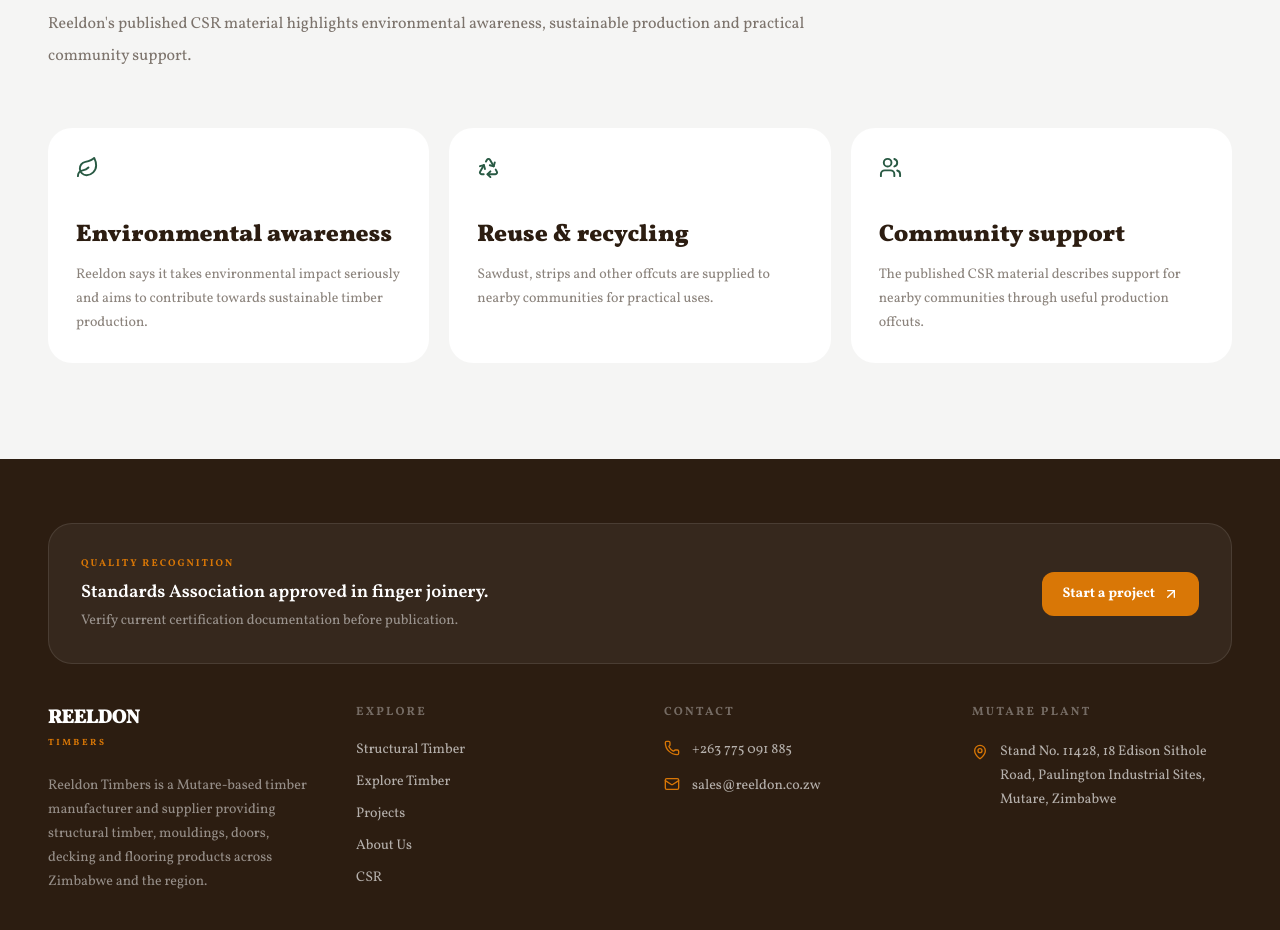
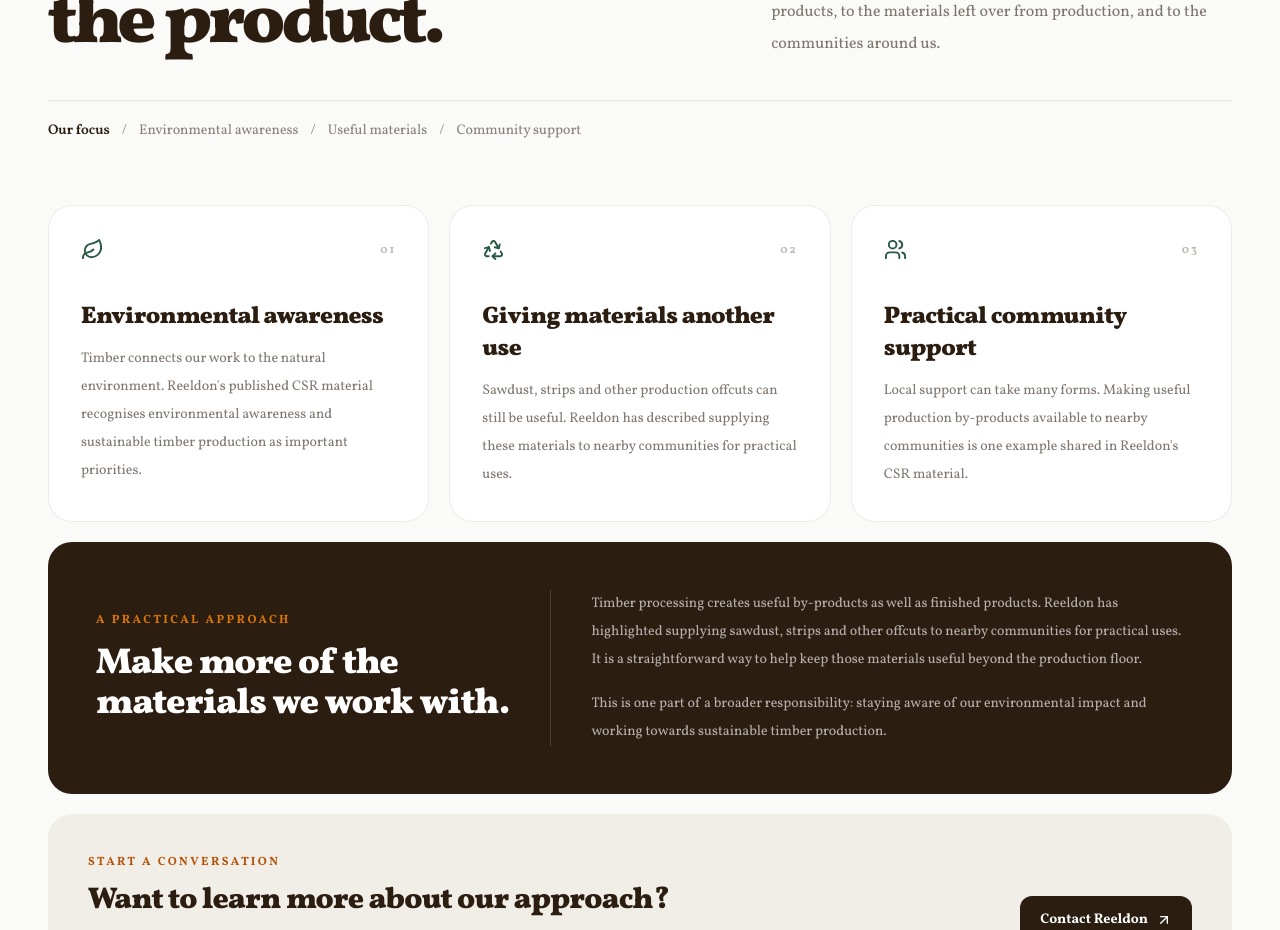
Before and after one commit to deano-98/Reeldon_web_app, a Next.js app: page /csr in a window 1280 px wide. Shown: the part 400-1330 px from the top of the page. Built offline with nearby package versions, Linux system fonts and the light colour scheme.

Commit message:
added new feauture to crs page

```diff
--- a/app/csr/page.tsx
+++ b/app/csr/page.tsx
@@ -1,6 +1,7 @@
 import type { Metadata } from "next";
+import Link from "next/link";
 import { buildMetadata } from "@/lib/metadata";
-import { Leaf, Recycle, Users } from "lucide-react";
+import { ArrowUpRight, Leaf, Recycle, Users } from "lucide-react";
 
 // Review this content against the latest approved CSR and sustainability information.
 export const metadata: Metadata = buildMetadata(
@@ -8,47 +9,127 @@
   "Reeldon environmental awareness, sustainable production and community support initiatives.",
   "/csr",
 );
+
+const items = [
+  {
+    icon: Leaf,
+    title: "Environmental awareness",
+    description:
+      "Timber connects our work to the natural environment. Reeldon's published CSR material recognises environmental awareness and sustainable timber production as important priorities.",
+  },
+  {
+    icon: Recycle,
+    title: "Giving materials another use",
+    description:
+      "Sawdust, strips and other production offcuts can still be useful. Reeldon has described supplying these materials to nearby communities for practical uses.",
+  },
+  {
+    icon: Users,
+    title: "Practical community support",
+    description:
+      "Local support can take many forms. Making useful production by-products available to nearby communities is one example shared in Reeldon's CSR material.",
+  },
+] as const;
+
 export default function Page() {
-  // Keeping icon, title, and body together makes CSR cards easy to add or update.
-  const items = [
-    [
-      Leaf,
-      "Environmental awareness",
-      "Reeldon says it takes environmental impact seriously and aims to contribute towards sustainable timber production.",
-    ],
-    [
-      Recycle,
-      "Reuse & recycling",
-      "Sawdust, strips and other offcuts are supplied to nearby communities for practical uses.",
-    ],
-    [
-      Users,
-      "Community support",
-      "The published CSR material describes support for nearby communities through useful production offcuts.",
-    ],
-  ] as const;
   return (
-    <main className="min-h-screen bg-[#F5F5F4] pt-28">
+    <main className="min-h-screen bg-[#FAFAF9] pt-28">
       <div className="mx-auto max-w-370 px-5 py-16 sm:px-8 lg:px-12 lg:py-24">
+        <section>
           <p className="text-xs font-bold uppercase tracking-[.2em] text-[#B45309]">
             Corporate Social Responsibility
           </p>
-        <h1 className="mt-4 text-balance text-5xl font-black tracking-[-.055em] sm:text-6xl lg:text-7xl">
+          <div className="mt-5 grid gap-8 lg:grid-cols-[1.2fr_.8fr] lg:items-end">
+            <h1 className="text-balance text-5xl font-black tracking-[-.055em] sm:text-6xl lg:text-7xl">
               Responsible timber starts beyond the product.
             </h1>
-        <p className="mt-6 max-w-3xl text-base leading-8 text-[#2C1D11]/60">
-          Reeldon&apos;s published CSR material highlights environmental
-          awareness, sustainable production and practical community support.
+            <p className="max-w-xl text-base leading-8 text-[#2C1D11]/60 lg:justify-self-end">
+              The way we work matters: to the natural resources behind our
+              products, to the materials left over from production, and to the
+              communities around us.
             </p>
-        <div className="mt-14 grid gap-5 md:grid-cols-3">
-          {items.map(([Icon, title, body]) => (
-            <article key={title} className="rounded-3xl bg-white p-7">
-              <Icon size={23} className="text-[#285943]" />
-              <h2 className="mt-10 text-2xl font-black">{title}</h2>
-              <p className="mt-3 text-sm leading-6 text-[#2C1D11]/55">{body}</p>
+          </div>
+          <div className="mt-10 flex flex-wrap items-center gap-x-3 gap-y-2 border-t border-[#2C1D11]/10 pt-5 text-sm text-[#2C1D11]/55">
+            <span className="font-semibold text-[#2C1D11]">Our focus</span>
+            <span aria-hidden="true">/</span>
+            <span>Environmental awareness</span>
+            <span aria-hidden="true">/</span>
+            <span>Useful materials</span>
+            <span aria-hidden="true">/</span>
+            <span>Community support</span>
+          </div>
+        </section>
+
+        <section
+          className="mt-16 grid gap-5 md:grid-cols-3"
+          aria-label="CSR priorities"
+        >
+          {items.map(({ icon: Icon, title, description }, index) => (
+            <article
+              key={title}
+              className="flex min-h-70 flex-col rounded-3xl border border-[#2C1D11]/8 bg-white p-7 sm:p-8"
+            >
+              <div className="flex items-center justify-between">
+                <Icon size={23} className="text-[#285943]" aria-hidden="true" />
+                <span className="text-xs font-bold tracking-[.16em] text-[#2C1D11]/30">
+                  0{index + 1}
+                </span>
+              </div>
+              <h2 className="mt-10 text-2xl font-black tracking-tight">
+                {title}
+              </h2>
+              <p className="mt-3 text-sm leading-7 text-[#2C1D11]/60">
+                {description}
+              </p>
             </article>
           ))}
+        </section>
+
+        <section className="mt-5 grid gap-8 overflow-hidden rounded-3xl bg-[#2C1D11] p-7 text-white sm:p-10 lg:grid-cols-[.8fr_1.2fr] lg:items-center lg:p-12">
+          <div>
+            <p className="text-xs font-bold uppercase tracking-[.2em] text-[#D97706]">
+              A practical approach
+            </p>
+            <h2 className="mt-4 max-w-md text-3xl font-black tracking-tight sm:text-4xl">
+              Make more of the materials we work with.
+            </h2>
           </div>
+          <div className="border-t border-white/15 pt-6 lg:border-l lg:border-t-0 lg:pl-10 lg:pt-0">
+            <p className="text-sm leading-7 text-white/65">
+              Timber processing creates useful by-products as well as finished
+              products. Reeldon has highlighted supplying sawdust, strips and
+              other offcuts to nearby communities for practical uses. It is a
+              straightforward way to help keep those materials useful beyond the
+              production floor.
+            </p>
+            <p className="mt-4 text-sm leading-7 text-white/65">
+              This is one part of a broader responsibility: staying aware of our
+              environmental impact and working towards sustainable timber
+              production.
+            </p>
+          </div>
+        </section>
+
+        <section className="mt-5 flex flex-col gap-6 rounded-3xl bg-[#F1EDE7] p-7 sm:p-10 md:flex-row md:items-center md:justify-between">
+          <div>
+            <p className="text-xs font-bold uppercase tracking-[.2em] text-[#B45309]">
+              Start a conversation
+            </p>
+            <h2 className="mt-3 text-2xl font-black tracking-tight sm:text-3xl">
+              Want to learn more about our approach?
+            </h2>
+            <p className="mt-3 max-w-2xl text-sm leading-7 text-[#2C1D11]/60">
+              Get in touch with the Reeldon team for more information about our
+              work, products and community initiatives.
+            </p>
+          </div>
+          <Link
+            href="/contact"
+            className="inline-flex shrink-0 items-center justify-center gap-2 rounded-xl bg-[#2C1D11] px-5 py-3.5 text-sm font-bold text-white transition-colors hover:bg-[#285943] focus-visible:outline-2 focus-visible:outline-offset-2 focus-visible:outline-[#2C1D11]"
+          >
+            Contact Reeldon <ArrowUpRight size={16} aria-hidden="true" />
+          </Link>
+        </section>
       </div>
     </main>
   );
```
Lines whose indentation alone changed are shown as unchanged.
